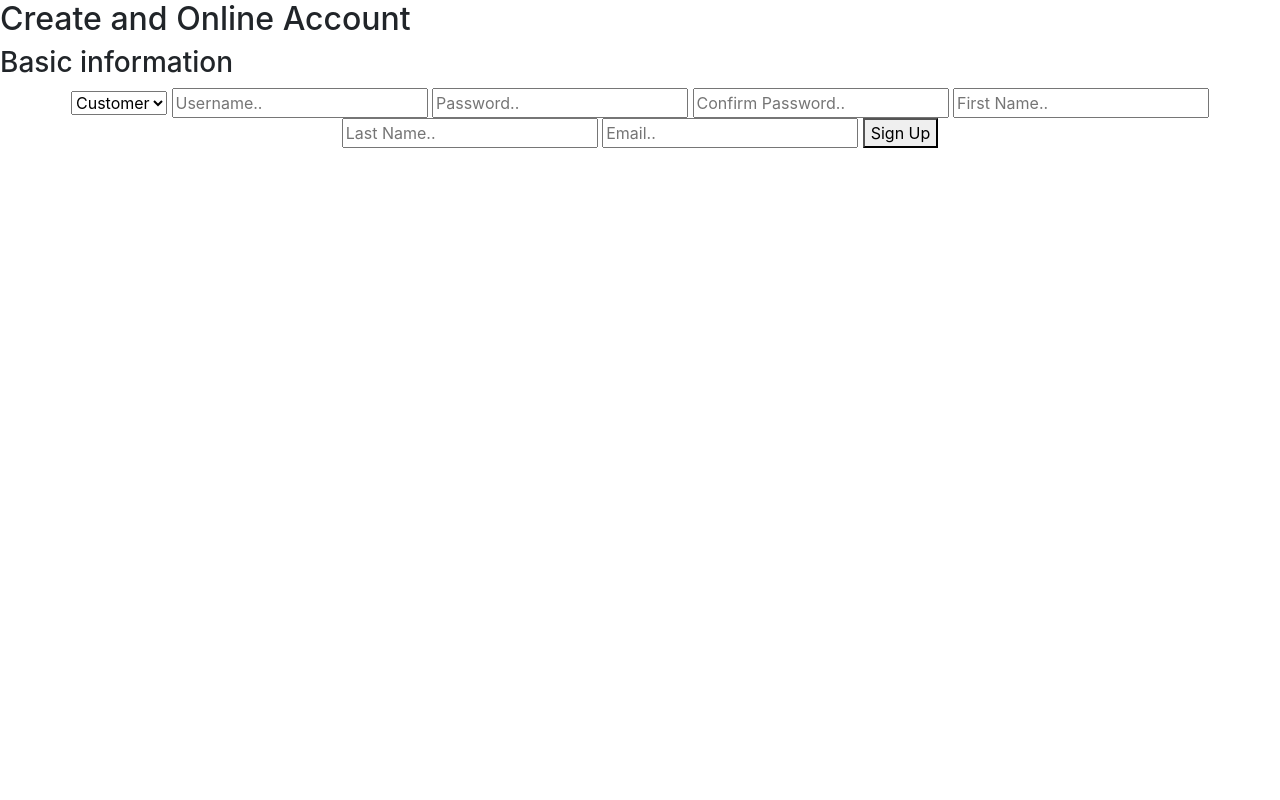
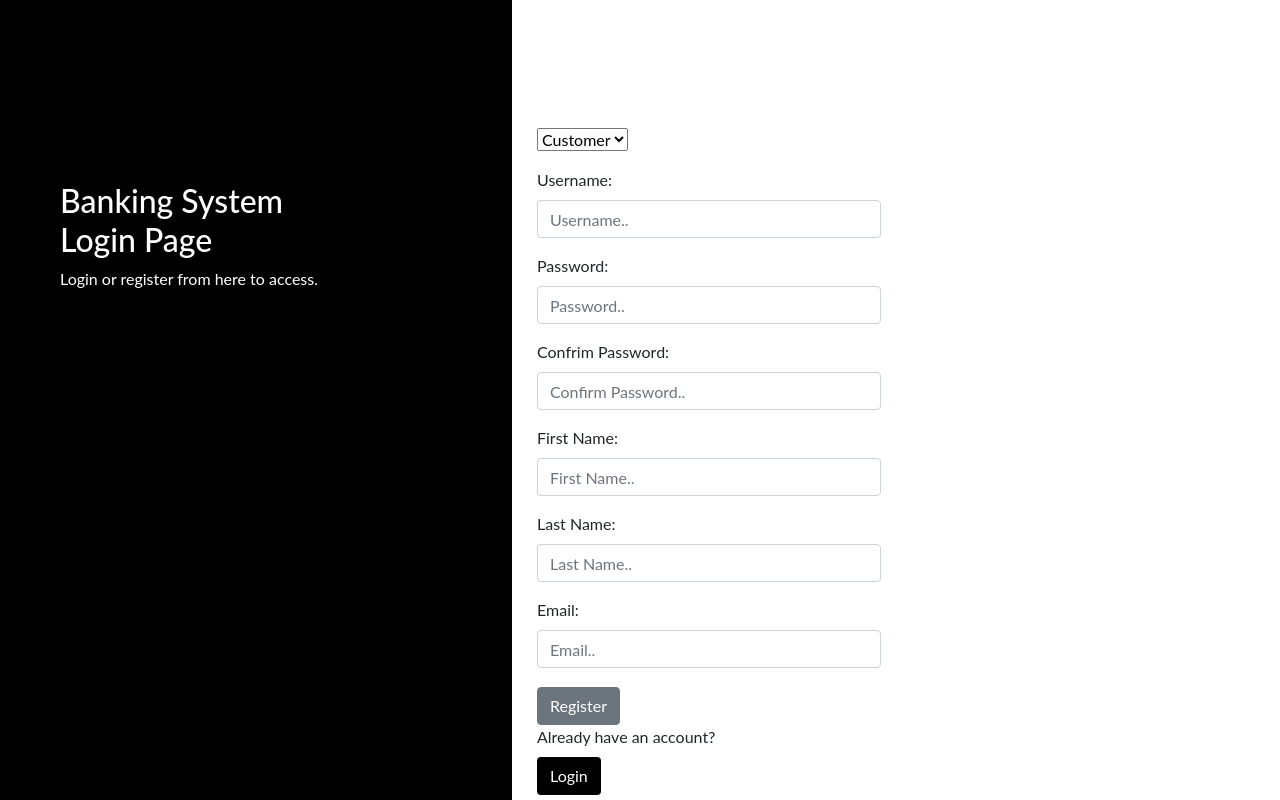
Before and after one commit to NMoua-Edu/BankDB, a PHP site: page /signup.php in a window 1280 px wide. Run offline with PHP 8.4, Linux system fonts and the light colour scheme.

Commit message:
add more styling to signup page

```diff
--- a/includes/loginreg.css
+++ b/includes/loginreg.css
@@ -54,7 +54,7 @@
   }
 
   .register-form{
-      margin-top: 20%;
+      margin-top: 10%;
   }
 }
 
@@ -65,7 +65,13 @@
   color: #fff;
 }
 
-.login-main-text h2{
+.register-main-text{
+  margin-top: 20%;
+  padding: 60px;
+  color: #fff;
+}
+
+.register-main-text h2{
   font-weight: 300;
 }
 
--- a/login.php
+++ b/login.php
@@ -9,7 +9,7 @@
 	<link rel="stylesheet" href="includes/loginreg.css">
 </head>
 <body>
-		<section class ="login-form">
+	<section class ="login-form">
 		<div class="sidenav">
          <div class="login-main-text">
             <h2>Banking System<br> Login Page</h2>
--- a/signup.php
+++ b/signup.php
@@ -2,26 +2,55 @@
 include_once 'header.php';
 
 ?>
-
-	<section class ="signup-form">
-		<h2>Create and Online Account</h2>
-		<h3>Basic information</h3>
-		<center>
+	<link rel="stylesheet" href="includes/loginreg.css">
+	<section class ="login-form">
+		<div class="sidenav">
+         <div class="login-main-text">
+            <h2>Banking System<br> Login Page</h2>
+            <p>Login or register from here to access.</p>
+         </div>
+      </div>
+      <div class="main">
+         <div class="col-md-6 col-sm-12">
+            <div class="register-form">
 							<form action = "includes/signup-inc.php" method="POST">
+                  <div class="form-group">
 									<select type = "text" name = "acctype" >
 										<option value= "customer">Customer</option>
 										<option value = "employee"> Employee</option>
 									</select>
-			<input type="text" name="username" placeholder= "Username..">
-			<input type="password" name="pwd" placeholder= "Password..">
-			<input type="password" name="pwdcheck" placeholder= "Confirm Password..">
-			<input type="text" name="fname" placeholder= "First Name..">
-			<input type="text" name="lname" placeholder= "Last Name..">
-			<input type="text" name="email" placeholder= "Email..">
-
-			<button type="submit" name="submit">Sign Up</button>
+									</div>
+									<div class ="form-group">
+                     <label>Username:</label>
+										 <input type="text" class = "form-control" name="username" placeholder= "Username..">
+                  </div>
+									<div class ="form-group">
+                     <label>Password:</label>
+										 <input type="password" class= "form-control" name="pwd" placeholder= "Password..">
+                  </div>
+									<div class ="form-group">
+                     <label>Confrim Password:</label>
+										 <input type="password" class = "form-control" name="pwdcheck" placeholder= "Confirm Password..">
+                  </div>
+									<div class ="form-group">
+                     <label>First Name:</label>
+										 <input type="text"  class= "form-control" name="fname" placeholder= "First Name..">
+                  </div>
+									<div class ="form-group">
+                     <label>Last Name:</label>
+										 <input type="text" class= "form-control" name="lname" placeholder= "Last Name..">
+                  </div>
+									<div class ="form-group">
+                     <label>Email:</label>
+										 <input type="text" class= "form-control" name="email" placeholder= "Email..">
+                  </div>
+									<button type="submit" class="btn btn-secondary" name ="submit">Register</button>
 									</form>
-		</center>
+									<form action="login.php" method="POST">
+										<label>Already have an account?</label>
+										<br>
+                  <button type="submit" class="btn btn-black" name="submit">Login</button>
+               </form>
 							 <?php
 			if(isset($_GET["error"])){
 		 		if ($_GET["error"] == "emptyinput") {
@@ -51,4 +80,7 @@
 
 		  }
 		 ?>
+            </div>
+         </div>
+      </div>
 	</section>
```
Lines whose indentation alone changed are shown as unchanged.
